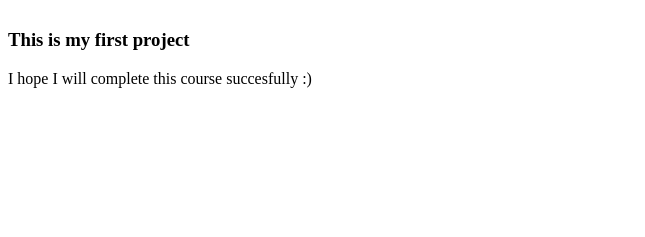
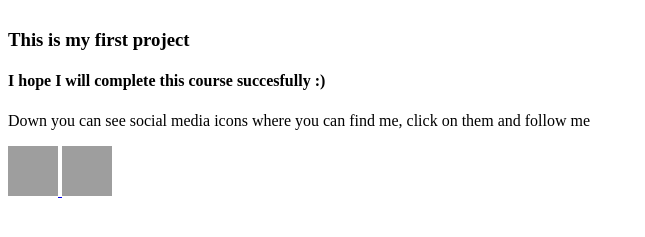
Before and after one commit to irfan-96/Classes, a plain HTML site: page portfolio.html in a window 1280 px wide. Shown: the part 353-590 px from the top of the page, without its empty margins (0-645 px from the left). Drawn offline with Linux system fonts and the light colour scheme; grey boxes are pictures that could not be loaded.

Commit message:
file structure added

```diff
--- a/portfolio.html
+++ b/portfolio.html
@@ -13,6 +13,30 @@
     <h1 class="mojaKlasa">My name is Irfan</h1>
     <h4 class="klasasporedna">I am here to learn web developing</h4>
     <h3>This is my first project</h3>
-    <p>I hope I will complete this course succesfully :)</p>
+    <h4>I hope I will complete this course succesfully :)</h4>
+    <p>
+      Down you can see social media icons where you can find me, click on them
+      and follow me
+    </p>
+    <a
+      href="https://www.linkedin.com/in/irfan-ugljanin-290bb922b/"
+      target="_Blank"
+    >
+      <img
+        src="https://play-lh.googleusercontent.com/kMofEFLjobZy_bCuaiDogzBcUT-dz3BBbOrIEjJ-hqOabjK8ieuevGe6wlTD15QzOqw"
+        alt=""
+        width="50px"
+        height="50px"
+      />
+    </a>
+
+    <a href="https://twitter.com/IrfanUgljanin3" target="_Blank">
+      <img
+        src="https://play-lh.googleusercontent.com/x3XxTcEYG6hYRZwnWAUfMavRfNNBl8OZweUgZDf2jUJ3qjg2p91Y8MudeXumaQLily0"
+        alt=""
+        width="50px"
+        height="50px"
+      />
+    </a>
   </body>
 </html>
```
Also changed, not shown: 3rdclass.html (added, +24 -0 lines).
